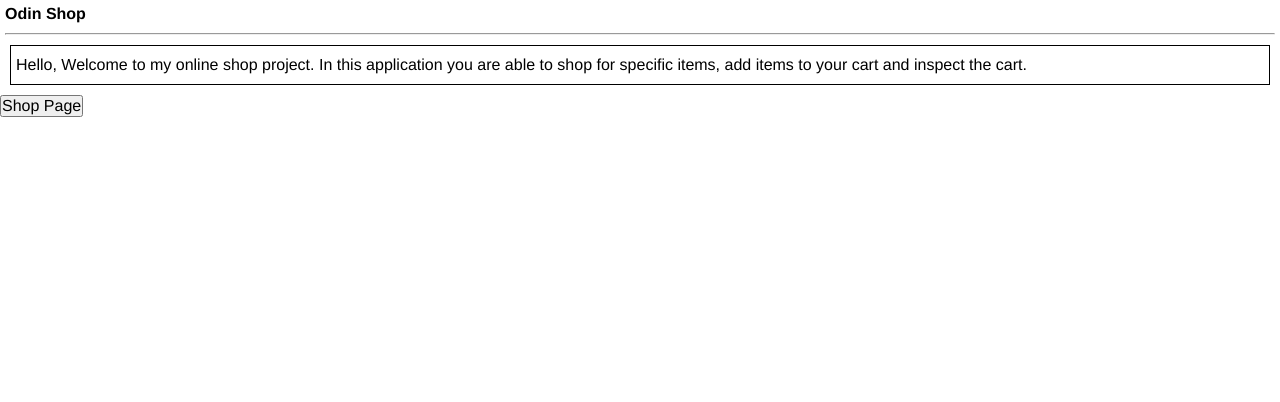
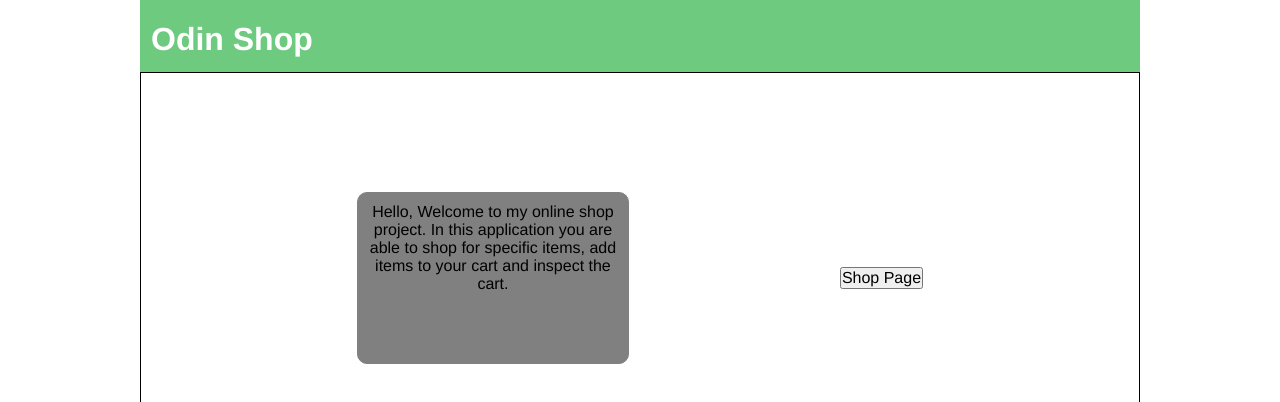
Before and after one commit to taztheprogrammer/Odin_Shop, a React (Vite) app: page / in a window 1280 px wide. Shown: the top 402 px of the page. Built offline with nearby package versions, Linux system fonts and the light colour scheme.

Commit message:
major file system reorganization

```diff
--- a/src/App.css
+++ /dev/null
@@ -1,62 +0,0 @@
-.PageName {
-  text-align: center;
-  font-size: 2rem;
-}
-
-h1 {
-  padding: 5px;
-}
-
-hr {
-  margin: 5px;
-}
-
-.p1 {
-  margin: 10px;
-  padding: 10px 5px;
-  border: 1px solid black;
-}
-/*
-#root {
-  max-width: 1280px;
-  margin: 0 auto;
-  padding: 2rem;
-  text-align: center;
-}
-
-.logo {
-  height: 6em;
-  padding: 1.5em;
-  will-change: filter;
-  transition: filter 300ms;
-}
-.logo:hover {
-  filter: drop-shadow(0 0 2em #646cffaa);
-}
-.logo.react:hover {
-  filter: drop-shadow(0 0 2em #61dafbaa);
-}
-
-@keyframes logo-spin {
-  from {
-    transform: rotate(0deg);
-  }
-  to {
-    transform: rotate(360deg);
-  }
-}
-
-@media (prefers-reduced-motion: no-preference) {
-  a:nth-of-type(2) .logo {
-    animation: logo-spin infinite 20s linear;
-  }
-}
-
-.card {
-  padding: 2em;
-}
-
-.read-the-docs {
-  color: #888;
-}
-*/
--- a/src/App.tsx
+++ b/src/App.tsx
@@ -1,7 +1,6 @@
 import { useState } from 'react'
-import './App.css'
-import Home_Page from './Home_Page'
-import Shop_Page from './Shop_Page'
+import Home_Page from './components/HomePage/Home_Page'
+import Shop_Page from './components/Shop_Page'
 function App() {
 
   const [pageNum, setpageNum] = useState(0);
--- a/src/Item_Card.css
+++ b/src/Item_Card.css
@@ -1,5 +1,26 @@
 * {
     font-size: 16px;
+}
+
+body {
+    overflow: hidden;
+}
+
+/* the entire page */
+.shopPage {
+    border: 1px solid black;
+    max-width: 1000px;
+    height: 100vh;
+    margin: 0 auto;
+}
+
+/* card container */
+.CardContainer {
+    border: 1px solid black;
+    height: 500px;
+    padding: 5px;
+    display: flex;
+    gap: 5px;
 }
 
 .Card {
--- a/src/Shop_Page.tsx
+++ /dev/null
@@ -1,33 +0,0 @@
-import { useState, useEffect } from 'react'
-import Item_Card from './Item_Card.tsx'
-
-function Shop_Page(props) {
-    const [items, setItems] = useState([])
-
-    useEffect(() => {
-        fetch('https://fakestoreapi.com/products?limit=5')
-        .then((res) => res.json())
-        .then((data) =>setItems(data))
-
-    })
-
-    return (
-        <>
-        <button onClick={() => props.setpageNum(0)}>Home Page</button>
-        <p className="PageName">Shop Page</p>
-        <div className='CardContainer'
-        style={{border: '1px solid black', height: '500px', padding: '5px'}}>
-            {items.map((item) => (
-                <Item_Card key={item.id} itemData={item} />
-            ))}
-
-
-
-
-        </div>
-        </>
-
-    )
-}
-
-export default Shop_Page
--- /dev/null
+++ b/src/components/HomePage/Home_Page.css
@@ -0,0 +1,23 @@
+body {
+  max-width: 1000px;
+  margin: auto;
+}
+
+.mainContent {
+  border: 1px solid black;
+  padding: 5px;
+  height: 400px;
+  display: flex;
+  justify-content: space-evenly;
+  align-items: center;
+}
+
+.p1 {
+width: 250px;
+height: 150px;
+border: 1px solid gray;
+border-radius: 10px;
+background-color: gray;
+padding: 10px;
+text-align: center;
+}
--- a/src/Home_Page.tsx
+++ b/src/components/HomePage/Home_Page.tsx
@@ -1,16 +1,21 @@
+import Nav_Bar from "../Navigation/Nav_Bar"
+import "./Home_Page.css"
 function Home_Page(props) {
 
     return  (
-        <>
-        <h1>Odin Shop</h1>
-        <hr/>
+        <body>
+        <Nav_Bar/>
+        <div className="mainContent">
+
         <div className="p1">
             <p>Hello, Welcome to my online shop project. In this application you are able to shop for specific items, add items to your cart and inspect the cart. </p>
         </div>
 
         <button onClick={() => props.setpageNum(1)}>Shop Page</button>
 
-        </>
+
+        </div>
+        </body>
     )
 
 }
--- a/src/Item_Card.tsx
+++ b/src/components/Item_Card.tsx
@@ -1,5 +1,3 @@
-import './Item_Card.css'
-
 export default function Item_Card( { itemData } ) {
 
 
--- /dev/null
+++ b/src/components/Navigation/Nav_Bar.css
@@ -0,0 +1,15 @@
+.mainContainer {
+    border: 1px solid rgb(109, 202, 126);
+    height: 70px;
+    background-color: rgb(109, 202, 126);
+    display: relative;
+}
+
+.title {
+    color: white;
+    padding: 0;
+    margin: 0;
+    font-size: 2rem;
+    margin: 20px 10px;
+
+}
--- /dev/null
+++ b/src/components/Navigation/Nav_Bar.tsx
@@ -0,0 +1,12 @@
+import './Nav_Bar.css'
+
+export default function Nav_Bar() {
+
+    return <>
+    <div className="mainContainer">
+
+    <h1 className = "title">Odin Shop</h1>
+    </div>
+
+    </>
+}
--- /dev/null
+++ b/src/components/Shop_Page.tsx
@@ -0,0 +1,37 @@
+import { useState, useEffect } from 'react'
+import Item_Card from './Item_Card.tsx'
+import '../Item_Card.css'
+
+function Shop_Page(props) {
+    // const [items, setItems] = useState([])
+    const items = [1, 2, 3, 4, 5]
+
+    // useEffect(() => {
+    //     fetch('https://fakestoreapi.com/products?limit=5')
+    //     .then((res) => res.json())
+    //     .then((data) =>setItems(data))
+
+    // })
+
+    return (
+        <div className="shopPage">
+        <button onClick={() => props.setpageNum(0)}>Home Page</button>
+
+        <p className="PageName">Shop Page</p>
+
+        <div className='CardContainer'>
+
+            {items.map((item) => (
+                <div className="Card">
+                    <p>hi</p>
+                </div>
+            ))}
+
+        </div>
+
+        </div>
+
+    )
+}
+
+export default Shop_Page
```
Also changed, not shown: src/components/ContactMe/Contact_Me.tsx (added).
